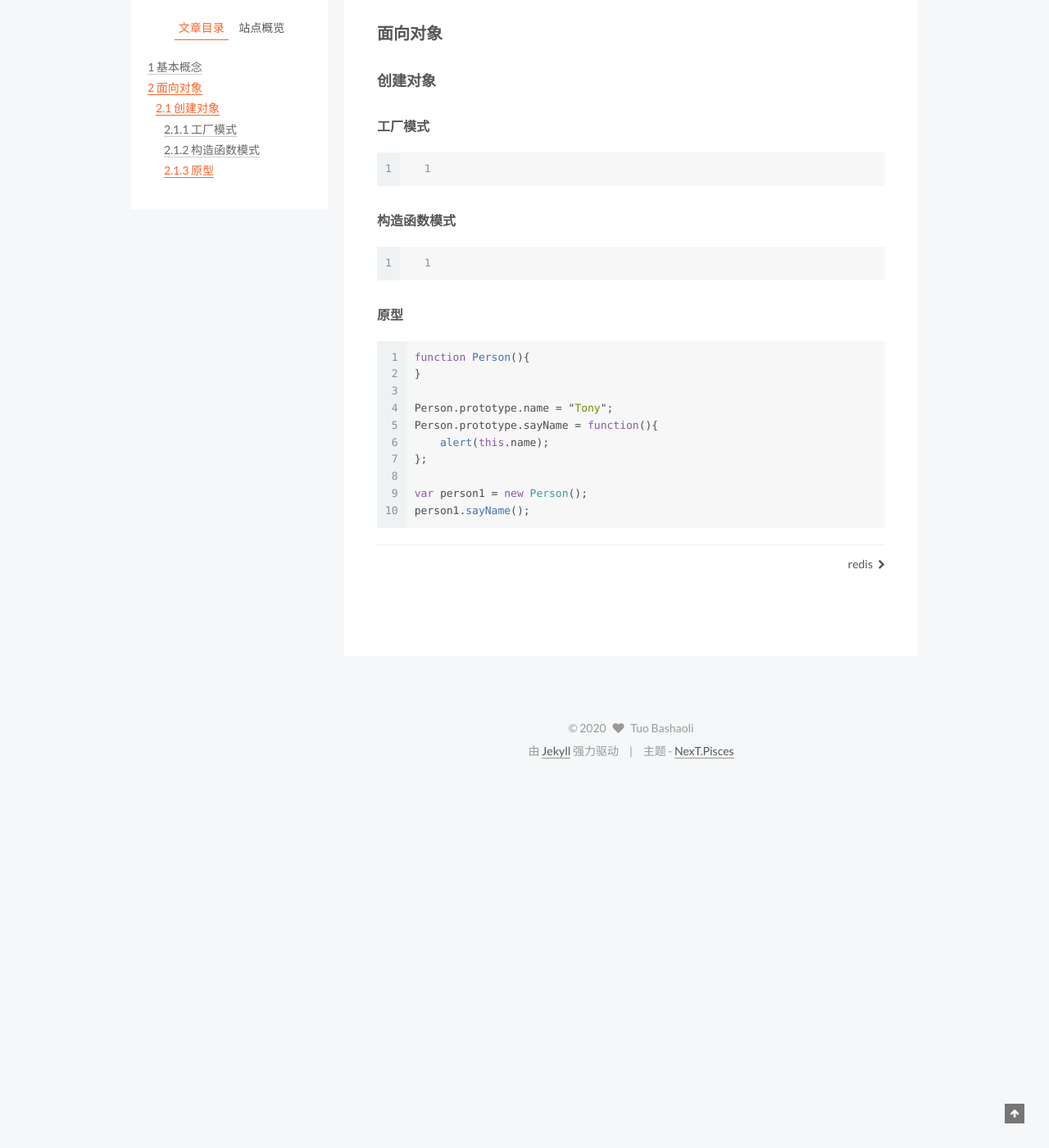
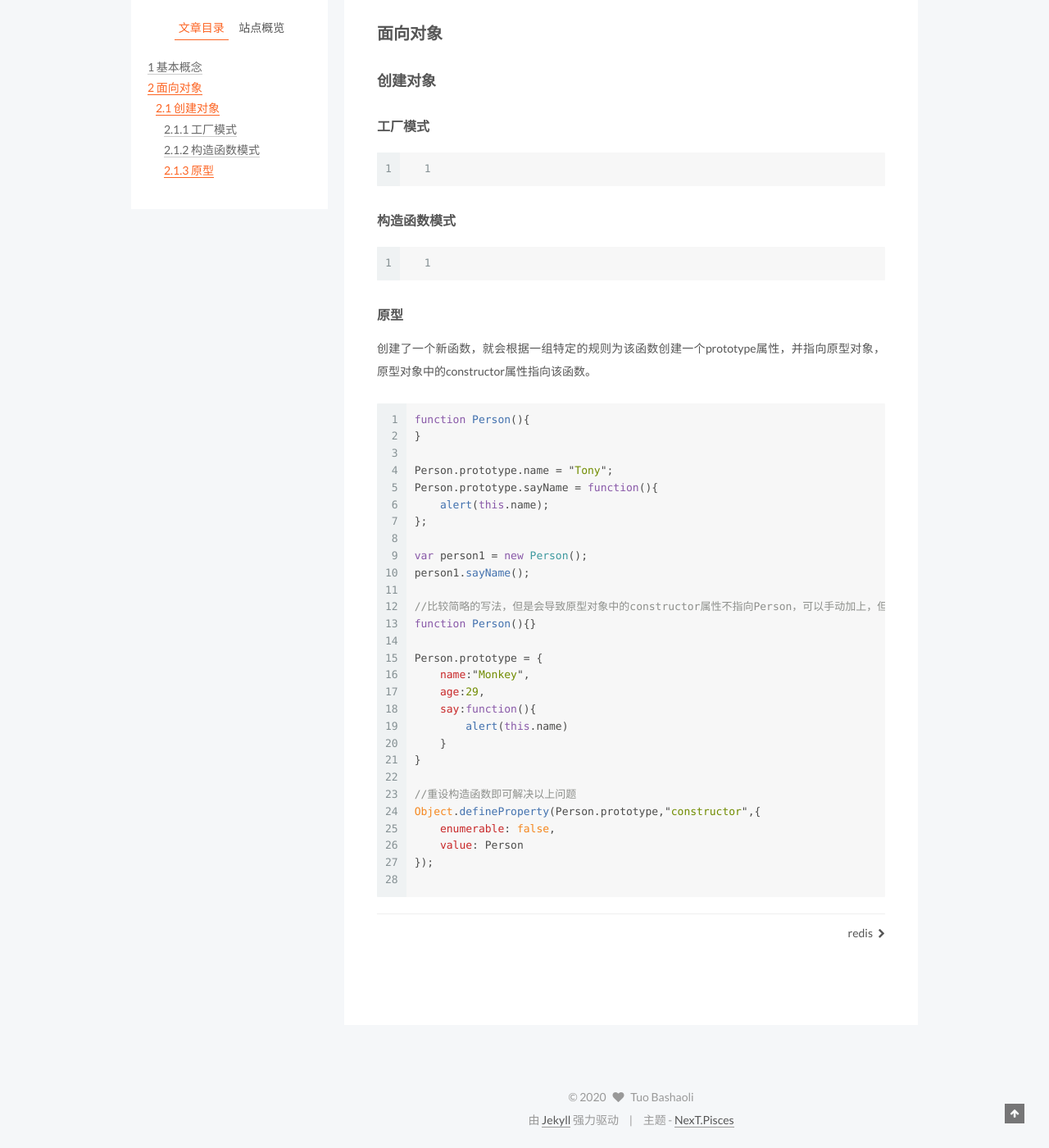
Before and after one commit to tuobashaoli/tuobashaoli.github.io, a Jekyll site: the page built from _posts/2020-05-13-javascript.markdown, in a window 1280 px wide and 1400 px high, scrolled down 6922 px. Shown: the whole window at 82% size. Built offline with Jekyll 4.4.1, drawn with Linux system fonts in a browser that asks for light colours; comment, search, counter and statistics services are not loaded; before the commit the page ends 7872 px from its top, so only the background shows below that.

Commit message:
update javascript

````diff
--- a/_posts/2020-05-13-javascript.markdown
+++ b/_posts/2020-05-13-javascript.markdown
@@ -333,6 +333,8 @@ window.innerWidth //1920
 
 #### 原型
 
+创建了一个新函数，就会根据一组特定的规则为该函数创建一个prototype属性，并指向原型对象，原型对象中的constructor属性指向该函数。
+
 ```javascript
 function Person(){
 }
@@ -344,4 +346,22 @@ Person.prototype.sayName = function(){
 
 var person1 = new Person();
 person1.sayName();
+
+//比较简略的写法，但是会导致原型对象中的constructor属性不指向Person，可以手动加上，但是这样constructor属性就是可枚举的
+function Person(){}
+
+Person.prototype = {
+    name:"Monkey",
+    age:29,
+    say:function(){
+        alert(this.name)
+    }
+}
+
+//重设构造函数即可解决以上问题
+Object.defineProperty(Person.prototype,"constructor",{
+    enumerable: false,
+    value: Person
+});
+
 ```
````
